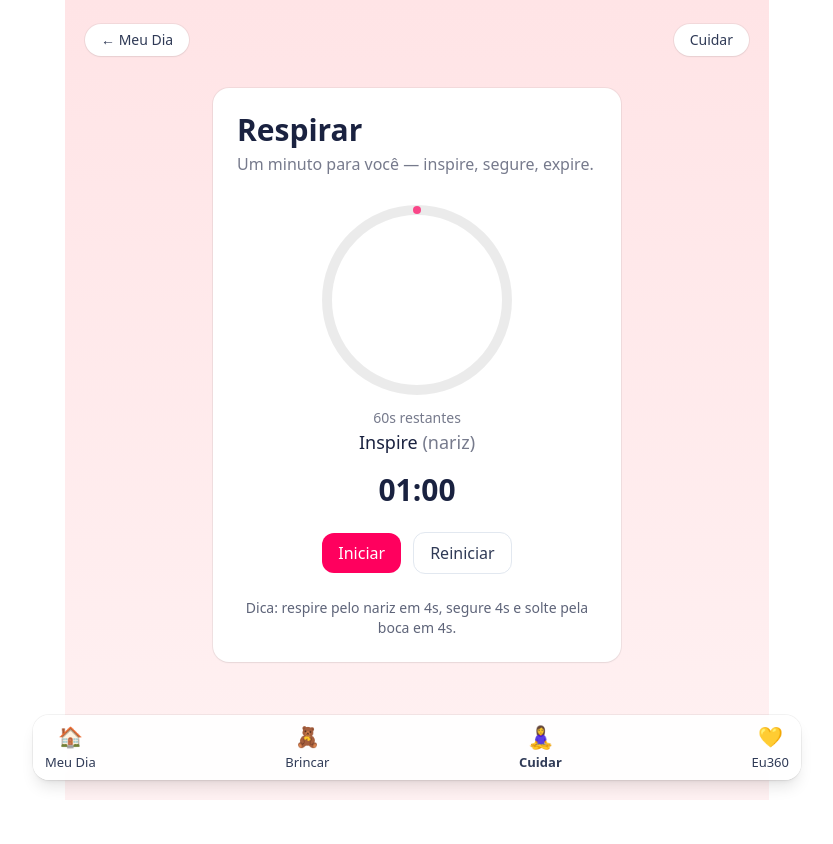
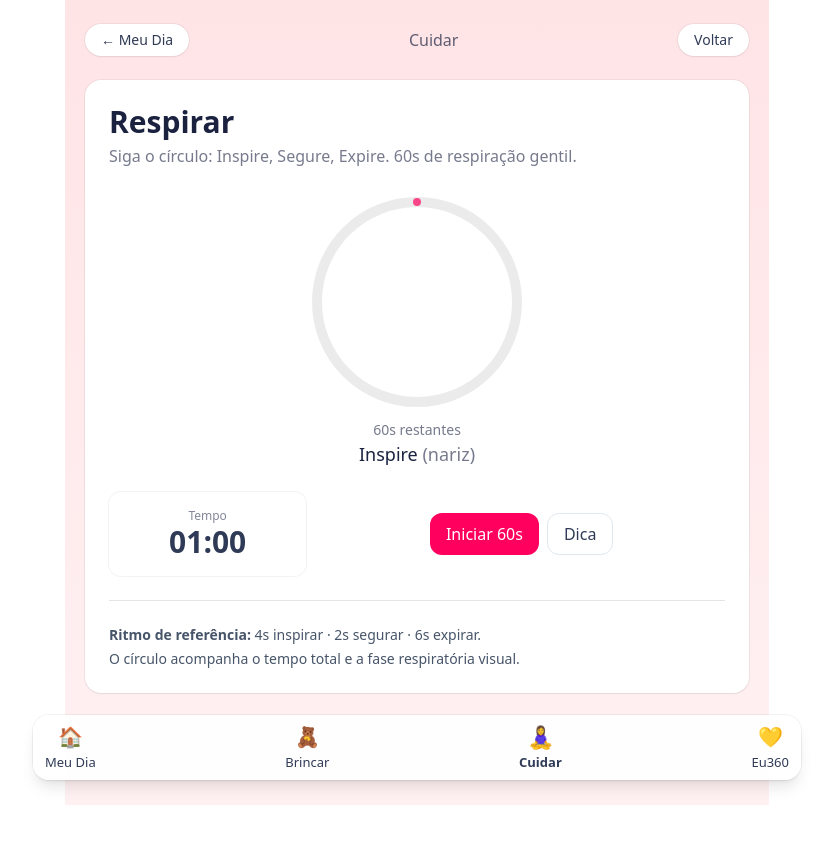
Before and after one commit to simonebrusco/materna360-app, a Next.js app in the folder materna360_starter/: page /cuidar/respirar in a window 1280 px wide. Shown: the top 844 px of the page, without its empty margins (223-1056 px from the left). Built offline with nearby package versions, Linux system fonts and the light colour scheme.

Commit message:
Update page.jsx

```diff
--- a/materna360_starter/app/cuidar/respirar/page.jsx
+++ b/materna360_starter/app/cuidar/respirar/page.jsx
@@ -1,7 +1,6 @@
-// app/cuidar/respirar/page.jsx
 "use client";
 
-import { useEffect, useMemo, useRef, useState } from "react";
+import { useEffect, useRef, useState } from "react";
 import Link from "next/link";
 import BreathCircle from "@/components/BreathCircle";
 
@@ -9,107 +8,119 @@ const TOTAL = 60; // segundos
 
 export default function RespirarPage() {
   const [running, setRunning] = useState(false);
-  const [elapsed, setElapsed] = useState(0); // 0..TOTAL
-  const rafRef = useRef(null);
-  const startRef = useRef(null);
-  const carriedRef = useRef(0); // acumula quando pausa/retoma
+  const [left, setLeft] = useState(TOTAL);
+  const tickRef = useRef(null);
 
-  // formata mm:ss
-  const mmss = useMemo(() => {
-    const left = Math.max(0, TOTAL - Math.floor(elapsed));
-    const m = String(Math.floor(left / 60)).padStart(2, "0");
-    const s = String(left % 60).padStart(2, "0");
-    return `${m}:${s}`;
-  }, [elapsed]);
+  // segundos já decorridos (0..TOTAL) — usado pelo seu BreathCircle
+  const elapsed = Math.min(TOTAL, Math.max(0, TOTAL - left));
 
   useEffect(() => {
     if (!running) return;
-    // start timestamp
-    startRef.current = performance.now();
-    const tick = (t) => {
-      const deltaSec = (t - startRef.current) / 1000;
-      const next = Math.min(TOTAL, carriedRef.current + deltaSec);
-      setElapsed(next);
-      if (next >= TOTAL) {
-        setRunning(false);
-        carriedRef.current = 0;
-        // 🔔 gamificação
+    tickRef.current = setInterval(() => {
+      setLeft((s) => {
+        const next = s - 1;
+        if (next <= 0) {
+          clearInterval(tickRef.current);
+          // gamificação existente
           try {
             window.dispatchEvent(
               new CustomEvent("m360:win", { detail: { source: "respirar", id: "respirar" } })
             );
           } catch {}
-        return;
+          setRunning(false);
+          return 0;
         }
-      rafRef.current = requestAnimationFrame(tick);
-    };
-    rafRef.current = requestAnimationFrame(tick);
-    return () => {
-      if (rafRef.current) cancelAnimationFrame(rafRef.current);
-    };
+        return next;
+      });
+    }, 1000);
+    return () => clearInterval(tickRef.current);
   }, [running]);
 
   function start() {
-    if (running) return;
+    setLeft(TOTAL);
     setRunning(true);
   }
-  function pause() {
-    if (!running) return;
+  function stop() {
     setRunning(false);
-    carriedRef.current = elapsed; // guarda progresso
-  }
-  function reset() {
-    setRunning(false);
-    if (rafRef.current) cancelAnimationFrame(rafRef.current);
-    carriedRef.current = 0;
-    setElapsed(0);
+    setLeft(TOTAL);
   }
 
   return (
     <main className="min-h-screen bg-gradient-to-b from-rose-100 to-rose-50">
       <header className="mx-auto max-w-5xl px-5 pt-6 flex items-center justify-between">
-        <Link href="/meu-dia" className="rounded-full bg-white px-4 py-1.5 text-sm ring-1 ring-black/5 shadow-sm">
+        <Link
+          href="/meu-dia"
+          className="rounded-full bg-white px-4 py-1.5 text-sm ring-1 ring-black/5 shadow-sm"
+        >
           ← Meu Dia
         </Link>
-        <Link href="/cuidar" className="rounded-full bg-white px-4 py-1.5 text-sm ring-1 ring-black/5 shadow-sm">
-          Cuidar
+        <div className="text-sm md:text-base font-medium text-[#1A2240]/70">Cuidar</div>
+        <Link
+          href="/cuidar"
+          className="rounded-full bg-white px-4 py-1.5 text-sm ring-1 ring-black/5 shadow-sm"
+        >
+          Voltar
         </Link>
       </header>
 
-      <section className="mx-auto max-w-md px-5 pt-8 pb-28">
+      <section className="mx-auto max-w-5xl px-5 pt-6 pb-28">
         <div className="rounded-2xl bg-white ring-1 ring-black/5 shadow-sm p-6">
           <h1 className="text-2xl md:text-3xl font-bold text-[#1A2240]">Respirar</h1>
-          <p className="mt-1 text-[#1A2240]/60">Um minuto para você — inspire, segure, expire.</p>
+          <p className="mt-1 text-[#1A2240]/60">
+            Siga o círculo: Inspire, Segure, Expire. 60s de respiração gentil.
+          </p>
 
-          {/* 🔵 círculo sincronizado */}
-          <div className="mt-6 flex justify-center">
-            <BreathCircle total={TOTAL} elapsed={elapsed} size={200} />
+          {/* usa seu BreathCircle (elapsed/total) */}
+          <div className="mt-6 grid place-items-center">
+            <BreathCircle total={TOTAL} elapsed={elapsed} size={220} />
           </div>
 
-          {/* cronômetro */}
-          <div className="mt-4 text-center text-3xl font-semibold text-[#1A2240] tabular-nums">
-            {mmss}
+          {/* timer + controles */}
+          <div className="mt-6 grid grid-cols-1 md:grid-cols-3 gap-3 items-center">
+            <div className="rounded-xl bg-white ring-1 ring-black/5 p-4 text-center">
+              <div className="text-xs opacity-60">Tempo</div>
+              <div className="text-3xl font-semibold tabular-nums">
+                {String(Math.floor(left / 60)).padStart(2, "0")}:
+                {String(left % 60).padStart(2, "0")}
+              </div>
             </div>
 
-          {/* controles */}
-          <div className="mt-6 flex items-center justify-center gap-3">
+            <div className="flex gap-2 justify-center md:col-span-2">
               {!running ? (
-              <button onClick={start} className="px-4 py-2 rounded-xl bg-[#ff005e] text-white">
-                Iniciar
+                <button
+                  onClick={start}
+                  className="px-4 py-2 rounded-xl bg-[#ff005e] text-white"
+                >
+                  Iniciar 60s
                 </button>
               ) : (
-              <button onClick={pause} className="px-4 py-2 rounded-xl bg-white border border-slate-200">
-                Pausar
+                <button
+                  onClick={stop}
+                  className="px-4 py-2 rounded-xl bg-white border border-slate-200"
+                >
+                  Parar
                 </button>
               )}
-            <button onClick={reset} className="px-4 py-2 rounded-xl bg-white border border-slate-200">
-              Reiniciar
+              <button
+                onClick={() => {
+                  try {
+                    window.dispatchEvent(
+                      new CustomEvent("m360:toast", { detail: { message: "Dica: faça 2 ciclos hoje 💛" } })
+                    );
+                  } catch {}
+                }}
+                className="px-4 py-2 rounded-xl bg-white border border-slate-200"
+              >
+                Dica
               </button>
             </div>
+          </div>
 
-          {/* dica respiratória */}
-          <div className="mt-6 text-sm text-[#1A2240]/70 text-center">
-            Dica: respire pelo nariz em 4s, segure 4s e solte pela boca em 4s.
+          <hr className="my-6 border-black/10" />
+
+          <div className="text-sm text-slate-600 space-y-1">
+            <p><strong>Ritmo de referência:</strong> 4s inspirar · 2s segurar · 6s expirar.</p>
+            <p>O círculo acompanha o tempo total e a fase respiratória visual.</p>
           </div>
         </div>
       </section>
```
Lines whose indentation alone changed are shown as unchanged.
